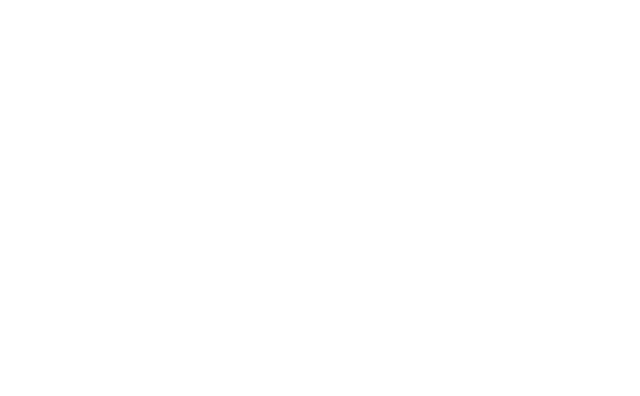
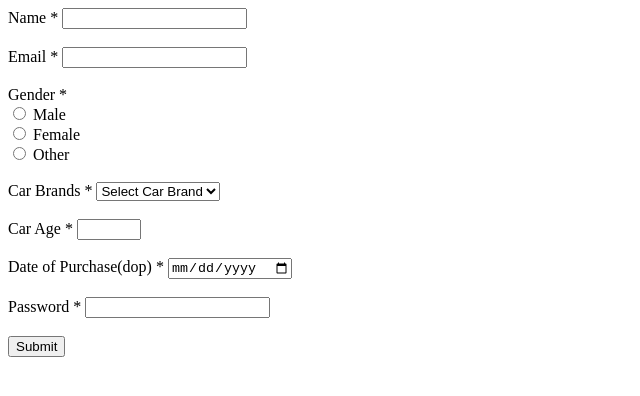
Before and after one commit to acciojob/car-insurance-form-pulibanti, a website: page main.html in a window 1280 px wide. Shown: the whole page, without its empty margins (0-640 px from the left). Drawn offline with Linux system fonts and the light colour scheme.

Commit message:
created a submission

```diff
--- a/main.html
+++ b/main.html
@@ -10,7 +10,43 @@
 	<!-- the entire body must be written by student -->
     <script type="text/javascript" src="./script.js">
 </script>
-
+<form method="post">
+  <label for="name">Name *</label>
+  <input type="text" id="name" name="name" required>
+  <br><br>
+  <label for="email">Email *</label>
+  <input type="email" id="email" name="email" required>
+  <br><br>
+  <label for="gender">Gender *</label>
+  <br>
+  <input type="radio" id="male" name="gender" value="male" required>
+  <label for="male">Male</label>
+  <br>
+  <input type="radio" id="female" name="gender" value="female" required>
+  <label for="female">Female</label>
+  <br>
+  <input type="radio" id="other" name="gender" value="other" required>
+  <label for="other">Other</label>
+  <br><br>
+  <label for="cars">Car Brands *</label>
+  <select id="cars" name="car_brand" required>
+    <option value="">Select Car Brand</option>
+    <option value="BMW">BMW</option>
+    <option value="Audi">Audi</option>
+    <option value="Mercedes">Mercedes</option>
+  </select>
+  <br><br>
+  <label for="carage">Car Age *</label>
+  <input type="number" id="carage" name="car_age" min="0" max="100" required>
+  <br><br>
+  <label for="dop">Date of Purchase(dop) *</label>
+  <input type="date" id="dop" name="date_of_purchase" required>
+  <br><br>
+  <label for="password">Password *</label>
+  <input type="password" id="password" name="password" required>
+  <br><br>
+  <button type="submit">Submit</button>
+</form>
 </body>
 
 </html>
```
